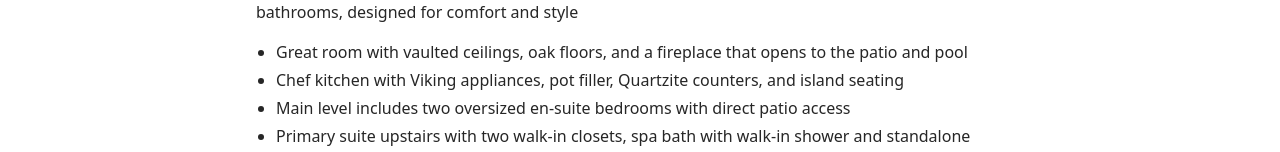
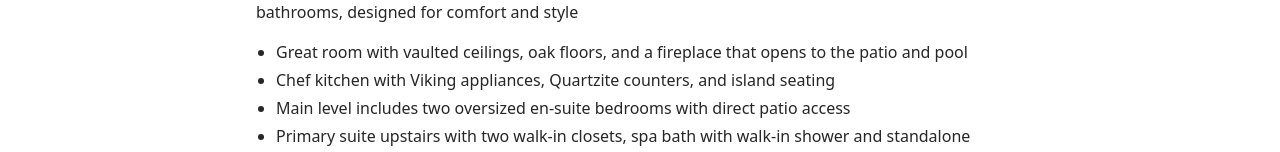
Before and after one commit to maxviens44/hampton-bays-rental, a React (Vite) app: page / in a window 1280 px wide. Shown: the part 718-870 px from the top of the page. Built offline with nearby package versions, Linux system fonts and the light colour scheme; the HTML template or start-up script is replaced by a standard one.

Commit message:
Update App.jsx

```diff
--- a/src/App.jsx
+++ b/src/App.jsx
@@ -124,7 +124,7 @@ function HomeSections() {
             </p>
             <ul className="list-disc pl-5 space-y-1">
               <li>Great room with vaulted ceilings, oak floors, and a fireplace that opens to the patio and pool</li>
-              <li>Chef kitchen with Viking appliances, pot filler, Quartzite counters, and island seating</li>
+              <li>Chef kitchen with Viking appliances, Quartzite counters, and island seating</li>
               <li>Main level includes two oversized en-suite bedrooms with direct patio access</li>
               <li>Primary suite upstairs with two walk-in closets, spa bath with walk-in shower and standalone jacuzzi tub, and a private balcony with bay views</li>
               <li>Fully finished walk-out lower level with 9 ft ceilings, media room, full bath, and laundry</li>
```
